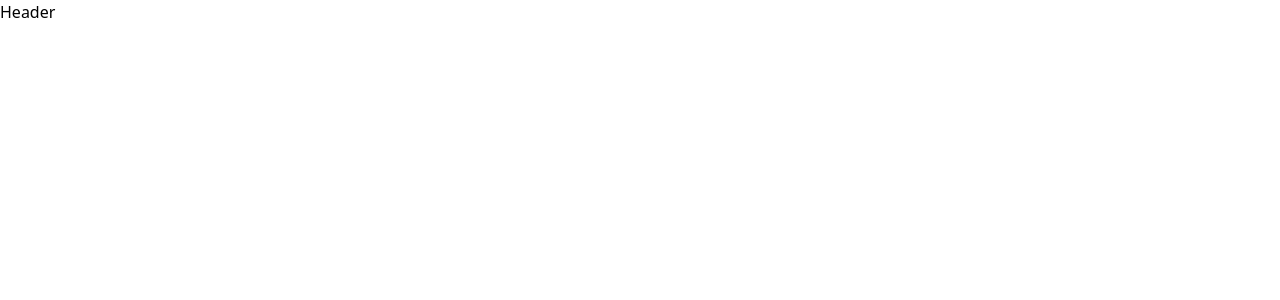
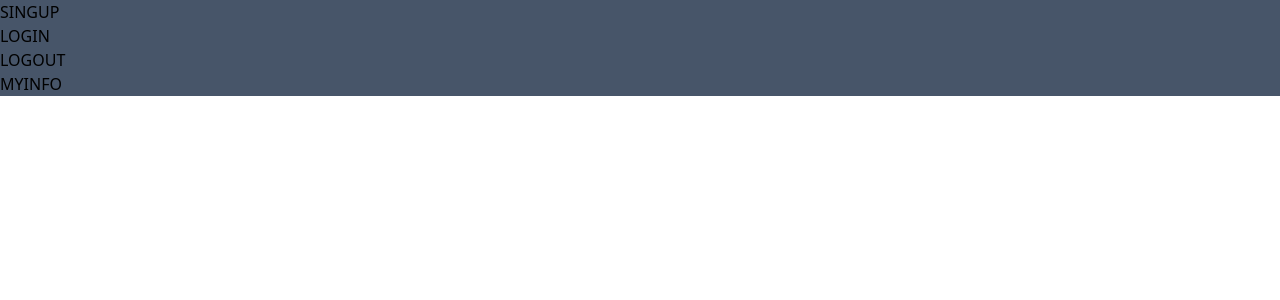
Before and after one commit to DevMinwoo-Jung/ShoppingMarket, a Next.js app in the folder joopang/: page /Components/Header/Header in a window 1280 px wide. Shown: the top 300 px of the page. Built offline with nearby package versions, Linux system fonts and the light colour scheme.

Commit message:
add header btn

```diff
--- a/joopang/pages/Components/Header/Header.tsx
+++ b/joopang/pages/Components/Header/Header.tsx
@@ -1,8 +1,22 @@
+import { t } from 'i18next'
 import React from 'react'
+import { useTranslation } from 'react-i18next';
+import LoginSignUpButton from './LoginSignUpButton'
 
 const Header = () => {
+
+
+  const { t } = useTranslation();
+
   return (
-    <div>Header</div>
+    <div className='fixed w-full bg-slate-600'>
+      <div>
+        <LoginSignUpButton title={t('SINGUP')}/>
+        <LoginSignUpButton title={t('LOGIN')}/>
+        <LoginSignUpButton title={t('LOGOUT')}/>
+        <LoginSignUpButton title={t('MYINFO')}/>
+      </div>
+    </div>
   )
 }
 
--- /dev/null
+++ b/joopang/pages/Components/Header/LoginSignUpButton.tsx
@@ -0,0 +1,22 @@
+import React, { FC } from 'react';
+
+interface ILoginSignUpButton {
+  title: string;
+}
+
+const LoginSignUpButton:FC<ILoginSignUpButton> = (props) => {
+
+  const { title } = props;
+
+  const showForm = () => {
+
+  }
+
+  return (
+    <div>
+      <button onClick={showForm}>{title}</button>
+    </div>
+  )
+}
+
+export default LoginSignUpButton
--- a/joopang/pages/index.tsx
+++ b/joopang/pages/index.tsx
@@ -1,20 +1,21 @@
 import Head from 'next/head'
-import { store } from '../redux-toolkit/app'
 import { Provider } from 'react-redux'
 import LoginForm from './components/LoginForm/LoginForm'
 import '../utils/lang/i18n'
 import SignupForm from './components/SignupForm/SignupForm'
+import Header from './components/Header/Header'
 
 export default function Home() {
   return (
-    <Provider store={store}>
+    <>
       <Head>
         <title>JooPang!</title>
         <meta name="description" content="Generated by create next app" />
         <meta name="viewport" content="width=device-width, initial-scale=1" />
       </Head>
       {/* <LoginForm/> */}
-      <SignupForm/>
-    </Provider>
+      {/* <SignupForm/> */}
+      <Header/>
+    </>
   )
 }
--- a/joopang/utils/lang/en.json
+++ b/joopang/utils/lang/en.json
@@ -5,5 +5,7 @@
   "USERID": "ID",
   "USERPW": "Password",
   "USERNAME": "Nick Name",
-  "SINGUP": "Sign Up"
+  "SINGUP": "Sign Up",
+  "LOGOUT": "Logout",
+  "MYINFO": "My Info"
 }
--- a/joopang/utils/lang/ko.json
+++ b/joopang/utils/lang/ko.json
@@ -1,9 +1,11 @@
 {
-  "LOGIN": "로그인하기",
+  "LOGIN": "로그인",
+  "LOGOUT": "로그아웃",
   "INPUTID": "아이디",
   "INPUTPW": "비밀번호",
   "USERID": "아이디",
   "USERPW": "비밀번호",
   "USERNAME": "활동명",
-  "SINGUP": "회원가입"
+  "SINGUP": "회원가입",
+  "MYINFO": "내정보"
 }
```
